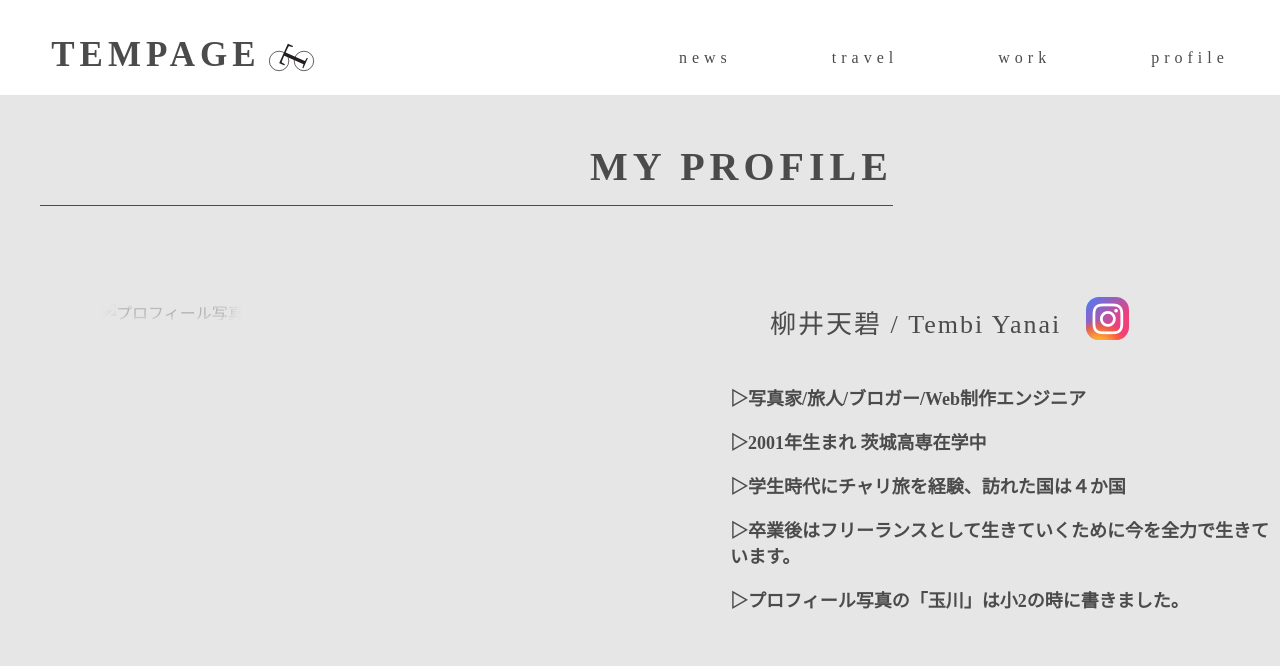
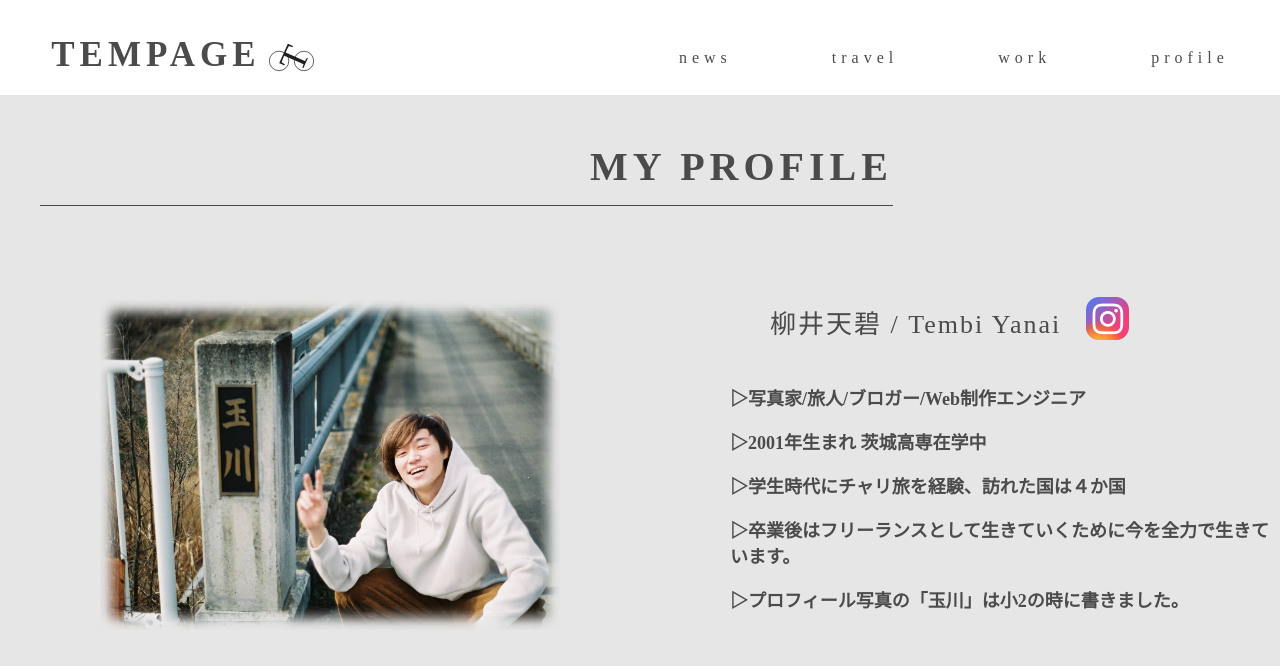
Before and after one commit to 2temtemtem2/TEMPAGE, a plain HTML site: page profile.html in a window 1280 px wide. Drawn offline with Linux system fonts and the light colour scheme.

Commit message:
Update profile.html

```diff
--- a/profile.html
+++ b/profile.html
@@ -26,7 +26,7 @@
      <ul>
        <span class="under"><h2>MY PROFILE</h2></span>
        <div class="frame" style="position:absolute; top:300px; left:100px; ">
-        <img src="img/91572.jpg" height="330px" width="460px" alt="プロフィール写真">
+        <img src="91572.jpg" height="330px" width="460px" alt="プロフィール写真">
        </div>
      </ul>
        <div class="who">
```
